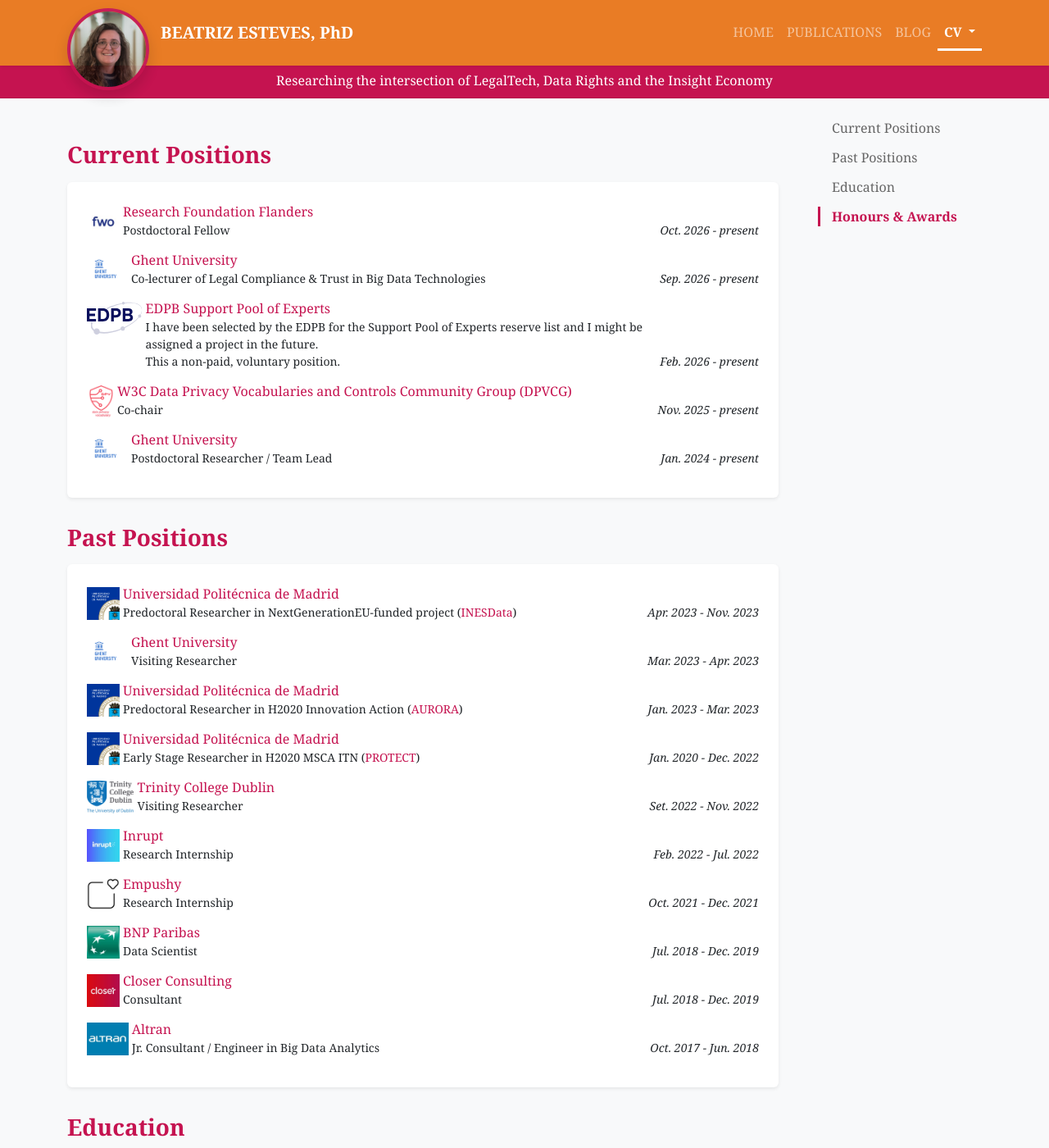
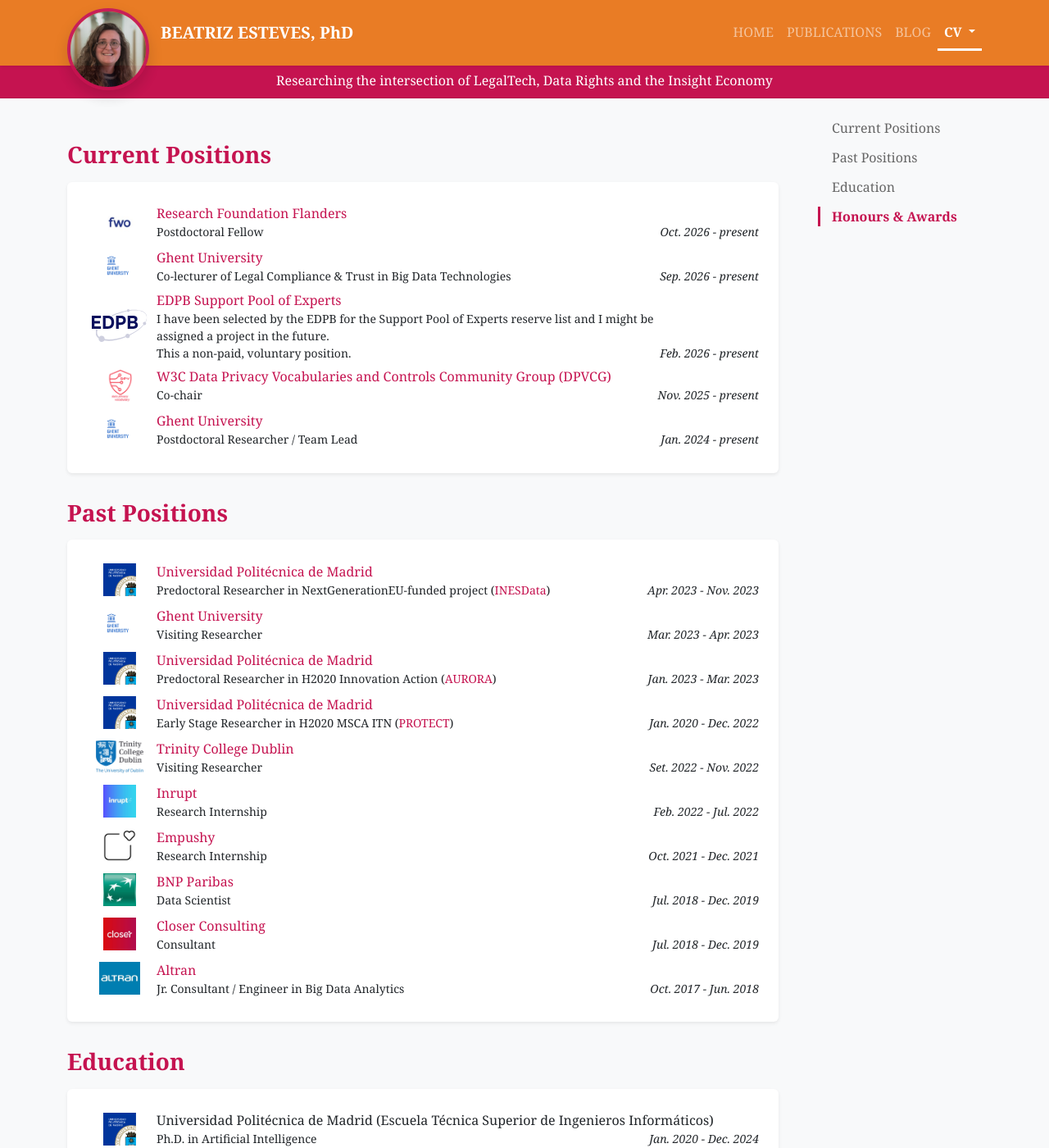
Before and after one commit to besteves4/besteves4.github.io, a Jekyll site: the page built from experience.html, in a window 1280 px wide and 1400 px high. Shown: the whole window at 82% size. Built offline with Jekyll 4.4.1, drawn with Linux system fonts in a browser that asks for light colours; nearby versions of some CDN libraries; a style sheet for code colours, icons or effects is not loaded.

Commit message:
center logos in experience

```diff
--- a/assets/css/global.css
+++ b/assets/css/global.css
@@ -197,13 +197,28 @@
     line-break: unset;
 }
 
-.position-logo {
-    height: 40px;
-    margin-right: 10px;
+.position-logo-wrapper {
+    width: 80px;
+    min-width: 80px;
+    height: 50px;
+    margin: 0 5px 0 0;
+    padding: 0;
+    display: flex;
+    align-items: center;
+    justify-content: center;
+    align-self: center;
+    box-sizing: border-box;
 }
 
-.experience-text {
-    margin-bottom: 10px;
+.position-logo {
+    display: block;
+    max-width: 100%;
+    max-height: 40px;
+    width: auto;
+    height: auto;
+    object-fit: contain;
+    margin: 0;
+    padding: 0;
 }
 
 .no-break {
--- a/experience.html
+++ b/experience.html
@@ -17,9 +17,13 @@
                 <section class="resume-section">
                     <ul class="list-unstyled mb-1">
                         {% for item in site.data.experience.current %}
-                        <li class="d-flex mb-1">
-                            <img src="{{ item.logo | relative_url }}" alt="{{ item.name }}" class="position-logo me-1 mt-1">
-                            <div class="flex-grow-1 experience-text">
+                        <li class="d-flex align-items-center mb-1">
+                            <div class="position-logo-wrapper">
+                                <img src="{{ item.logo | relative_url }}"
+                                    alt="{{ item.name }}"
+                                    class="position-logo">
+                            </div>
+                            <div class="flex-grow-1">
                                 <div><a href="{{ item.url }}" target="_blank">{{ item.name }}</a></div>
                                 <div class="small">{{ item.dept }}</div>
                                 <div class="small d-flex">
@@ -42,9 +46,13 @@
                 <section class="resume-section">
                     <ul class="list-unstyled mb-1">
                         {% for item in site.data.experience.past %}
-                        <li class="d-flex mb-1">
-                            <img src="{{ item.logo | relative_url }}" alt="{{ item.name }}" class="position-logo me-1 mt-1">
-                            <div class="flex-grow-1 experience-text">
+                        <li class="d-flex align-items-center mb-1">
+                            <div class="position-logo-wrapper">
+                                <img src="{{ item.logo | relative_url }}"
+                                    alt="{{ item.name }}"
+                                    class="position-logo">
+                            </div>
+                            <div class="flex-grow-1">
                                 <div><a href="{{ item.url }}" target="_blank">{{ item.name }}</a></div>
                                 <div class="small">{{ item.dept }}</div>
                                 <div class="small d-flex">
@@ -67,9 +75,13 @@
                 <section class="resume-section">
                     <ul class="list-unstyled mb-1">
                         {% for item in site.data.experience.education %}
-                        <li class="d-flex mb-1">
-                            <img src="{{ item.logo | relative_url }}" alt="{{ item.name }}" class="position-logo me-1 mt-1">
-                            <div class="flex-grow-1 experience-text">
+                        <li class="d-flex align-items-center mb-1">
+                            <div class="position-logo-wrapper">
+                                <img src="{{ item.logo | relative_url }}"
+                                    alt="{{ item.name }}"
+                                    class="position-logo">
+                            </div>
+                            <div class="flex-grow-1">
                                 <div>{{ item.name }}</div>
                                 <div class="small d-flex">
                                     <div>{{ item.position }}</div>
@@ -92,7 +104,7 @@
                     <ul class="list small pl-3 mb-1">
                         {% for item in site.data.experience.awards %}
                         <li>
-                            <div class="d-flex experience-text">
+                            <div class="d-flex">
                                 <div>{{ item.name }}</div>
                                 <div class="ms-auto mt-auto no-break"><em>{{ item.date }}</em></div>
                             </div>
```
